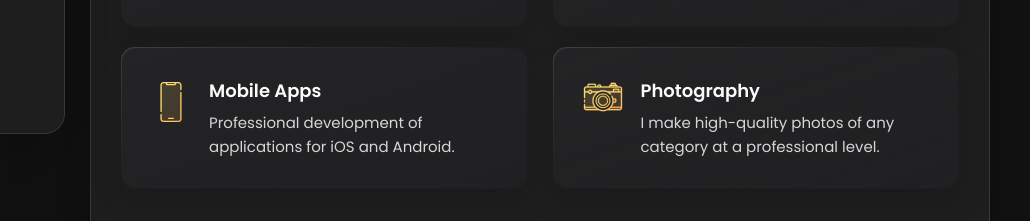
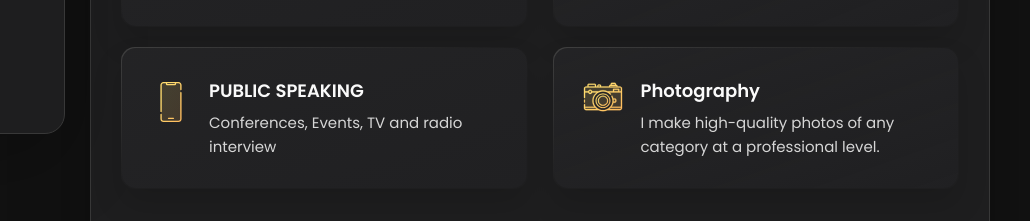
Before and after one commit to mrelmarbabayev/mrelmarbabayev.github.io, a plain HTML site: page index.html in a window 1280 px wide. Shown: the part 572-793 px from the top of the page, 250-1280 px from the left. Drawn offline with nearby package versions, Linux system fonts and the light colour scheme.

Commit message:
Update index.html

```diff
--- a/index.html
+++ b/index.html
@@ -252,14 +252,14 @@
             <li class="service-item">
 
               <div class="service-icon-box">
-                <img src="./assets/images/icon-app.svg" alt="mobile app icon" width="40">
+                <img src="./assets/images/icon-app.svg" alt="PUBLIC SPEAKING" width="40">
               </div>
 
               <div class="service-content-box">
-                <h4 class="h4 service-item-title">Mobile apps</h4>
+                <h4 class="h4 service-item-title">PUBLIC SPEAKING</h4>
 
                 <p class="service-item-text">
-                  Professional development of applications for iOS and Android.
+                  Conferences, Events, TV and radio interview
                 </p>
               </div>
 
```
